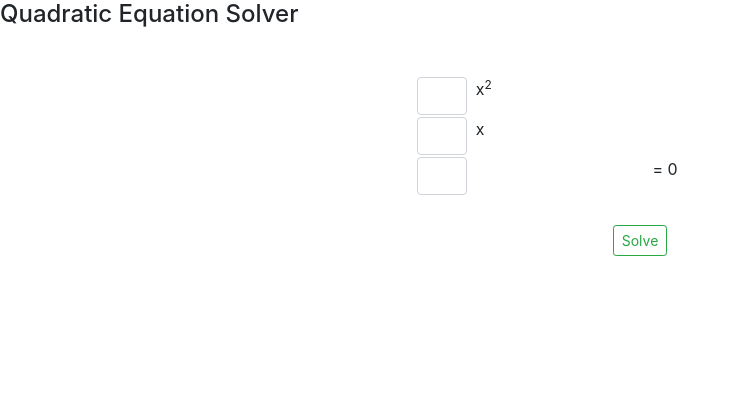
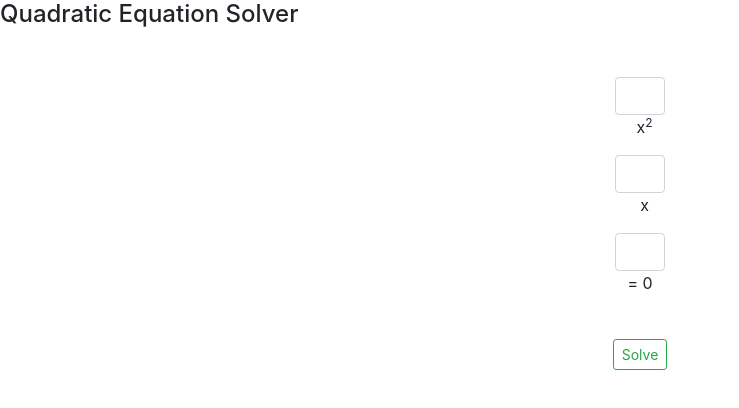
Before and after one commit to PSReyat/Swiss-Maths, an Angular app: page / in a window 1280 px wide. Shown: the top 408 px of the page, without its empty margins (0-739 px from the left). Built offline with nearby package versions, Linux system fonts and the light colour scheme.

Commit message:
code updates

```diff
--- a/src/app/Component/quadratic/quadratic.component.css
+++ b/src/app/Component/quadratic/quadratic.component.css
@@ -1,4 +1,4 @@
-.inputs, input, p{
-    float: left;
-    text-align: center;
+#inputs{
+    display: inline-block;
+    vertical-align: top;
 }
--- a/src/app/Component/quadratic/quadratic.component.html
+++ b/src/app/Component/quadratic/quadratic.component.html
@@ -19,15 +19,11 @@
                         &nbsp;
                         x<sup>2</sup>
                     </p>
-                </div>
-                <div class = "card-body">
                     <input id = "b" class = "form-control" name = "b" [(ngModel)] = "b" style = "width: 50px">
                     <p>
                         &nbsp;
                         x
                     </p>
-                </div>
-                <div class = "card-body">
                     <input id = "c" class = "form-control" name = "c" [(ngModel)] = "c" style = "width: 50px"> = 0
                 </div>
                 <br>
@@ -37,16 +33,16 @@
             </form>
         </div>
 
-        <div id = "answer_factorised" class = "col-5" *ngIf = "factor1 < 0 && factor2 > 0">
+        <div id = "answer_factorised" class = "col-5" *ngIf = "solution1 < 0 && solution2 > 0">
             (x + {{factor1}}) (x - {{factor2}})
         </div>
-        <div id = "answer_factorised" class = "col-5" *ngIf = "factor2 < 0 && factor1 > 0">
+        <div id = "answer_factorised" class = "col-5" *ngIf = "solution1 > 0 && solution2 < 0">
             (x - {{factor1}}) (x  + {{factor2}})
         </div>
-        <div id = "answer_factorised" class = "col-5" *ngIf = "factor1 < 0 && factor2 < 0">
+        <div id = "answer_factorised" class = "col-5" *ngIf = "solution1 < 0 && solution2 < 0">
             (x + {{factor1}}) (x + {{factor2}})
         </div>
-        <div id = "answer_factorised" class = "col-5" *ngIf = "factor1 > 0 && factor2 > 0">
+        <div id = "answer_factorised" class = "col-5" *ngIf = "solution1 > 0 && solution2 > 0">
             (x - {{factor1}}) (x - {{factor2}})
         </div>
 
--- a/src/app/Component/quadratic/quadratic.component.ts
+++ b/src/app/Component/quadratic/quadratic.component.ts
@@ -37,9 +37,19 @@ export class QuadraticComponent implements OnInit {
     this.solution1 = (-b + Math.sqrt(this.disc))/(2 * a);
     this.solution2 = (-b - Math.sqrt(this.disc))/(2 * a);
 
-    //TODO: Find a way to display negatives and positive correctly.
-    this.factor1 = this.solution1;
-    this.factor2 = this.solution2;
+    if(this.solution1 < 0 && this.solution2 > 0){
+      this.factor1 = (-1) * this.solution1;
+      this.factor2 = this.solution2;
+    }else if(this.solution1 > 0 && this.solution2 < 0){
+      this.factor1 = this.solution1;
+      this.factor2 = (-1) * this.solution2;
+    }else if(this.solution1 < 0 && this.solution2 < 0){
+      this.factor1 = (-1) * this.solution1;
+      this.factor2 = (-1) * this.solution2;
+    }else{
+      this.factor1 = this.solution1;
+      this.factor2 = this.solution2;
+    }
 
   }
 
```
